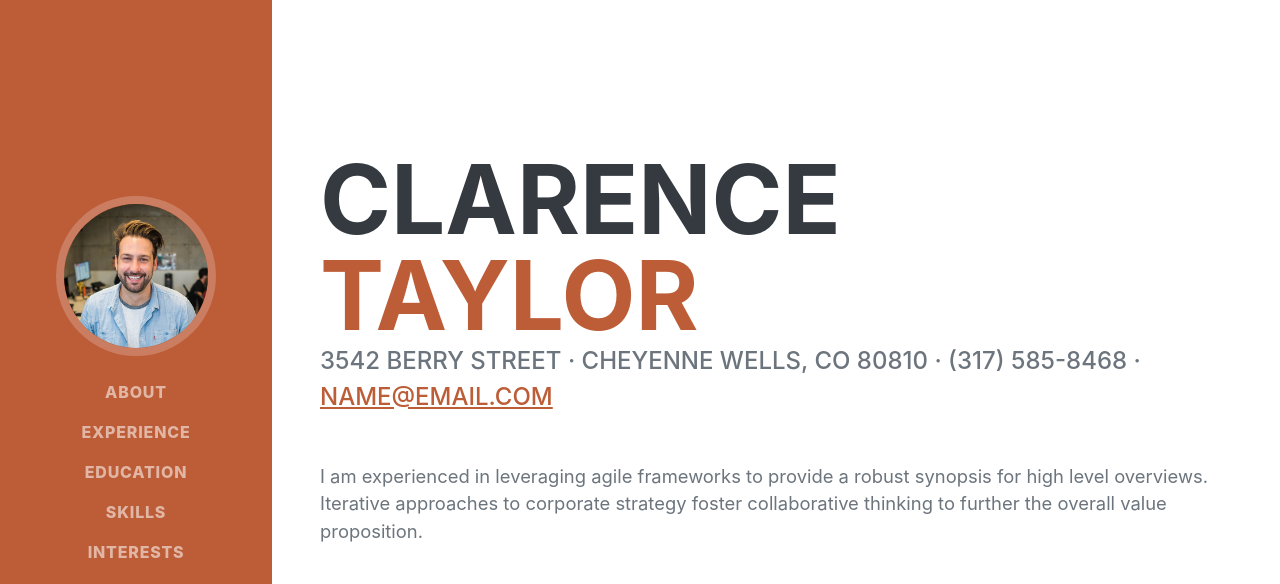
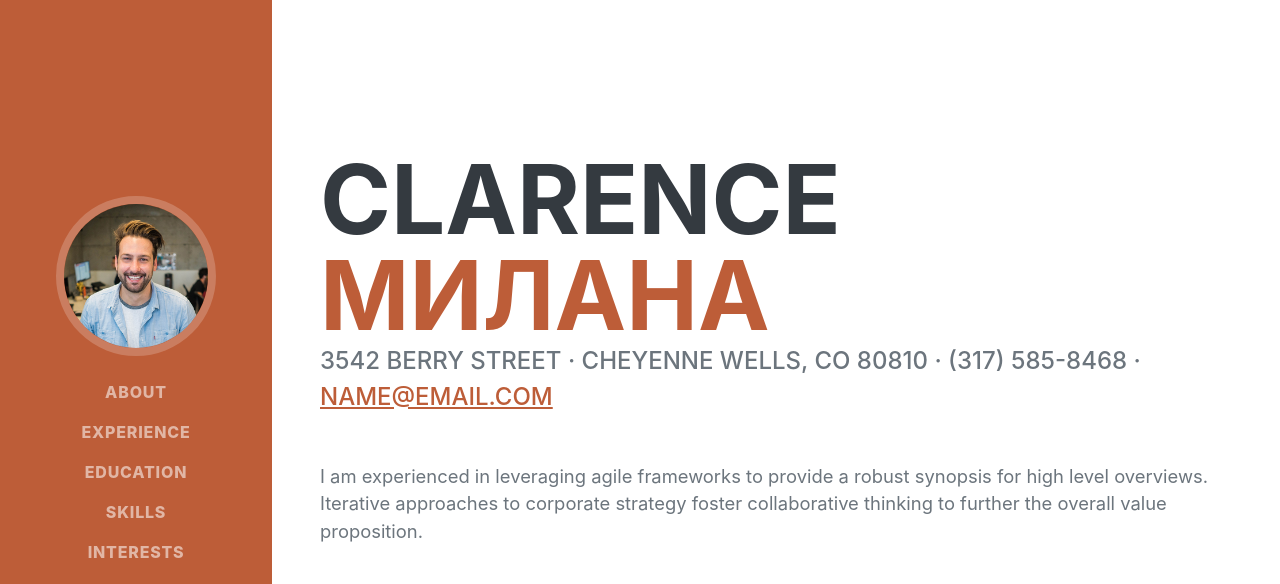
Before and after one commit to Milana1312/Milana, a plain HTML site: page index.html in a window 1280 px wide. Shown: the top 584 px of the page. Drawn offline with nearby package versions, Linux system fonts and the light colour scheme; a web font is replaced by a local one.

Commit message:
Update index.html

```diff
--- a/index.html
+++ b/index.html
@@ -41,7 +41,7 @@
                 <div class="resume-section-content">
                     <h1 class="mb-0">
                         Clarence
-                        <span class="text-primary">Taylor</span>
+                        <span class="text-primary">Милана</span>
                     </h1>
                     <div class="subheading mb-5">
                         3542 Berry Street · Cheyenne Wells, CO 80810 · (317) 585-8468 ·
```
